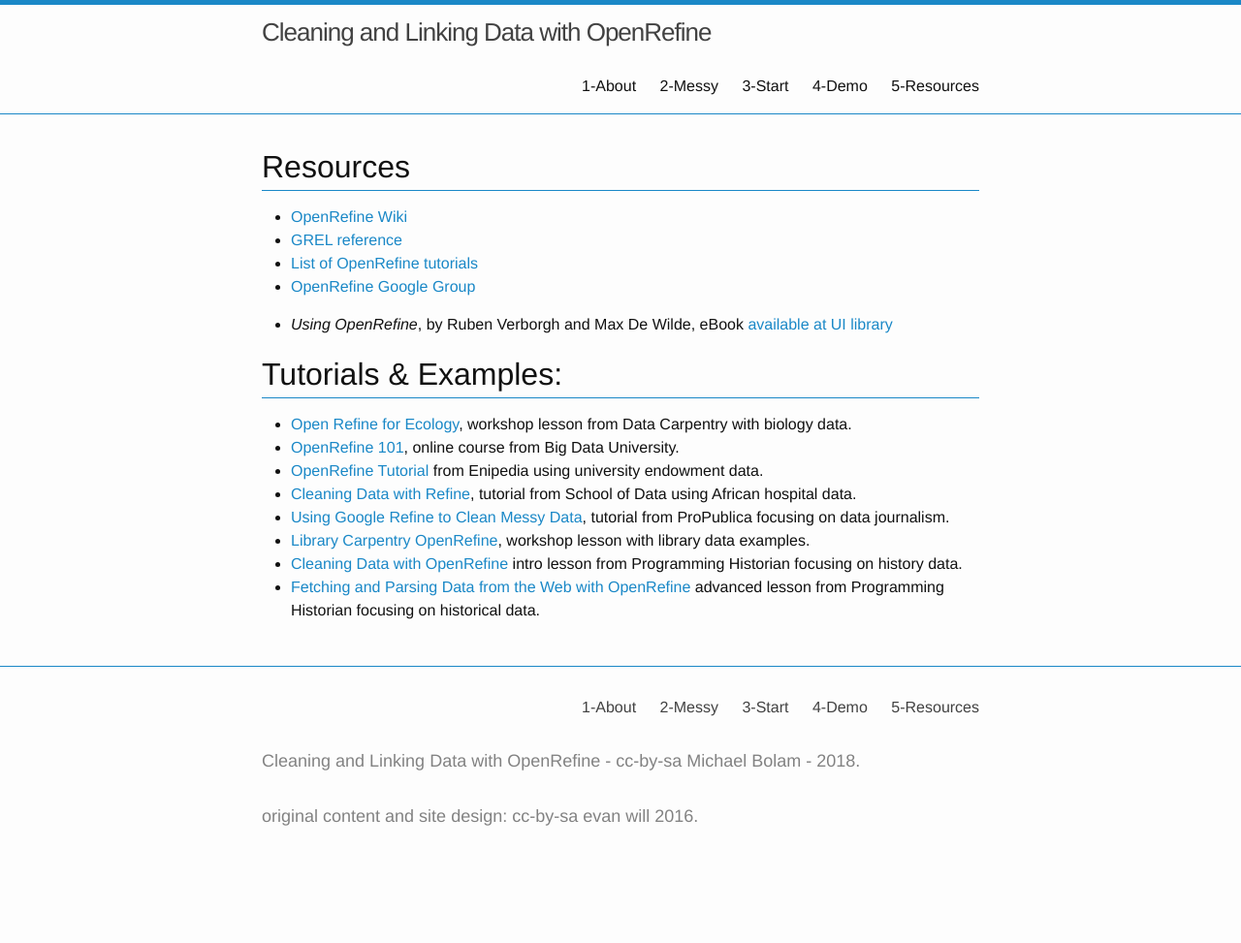
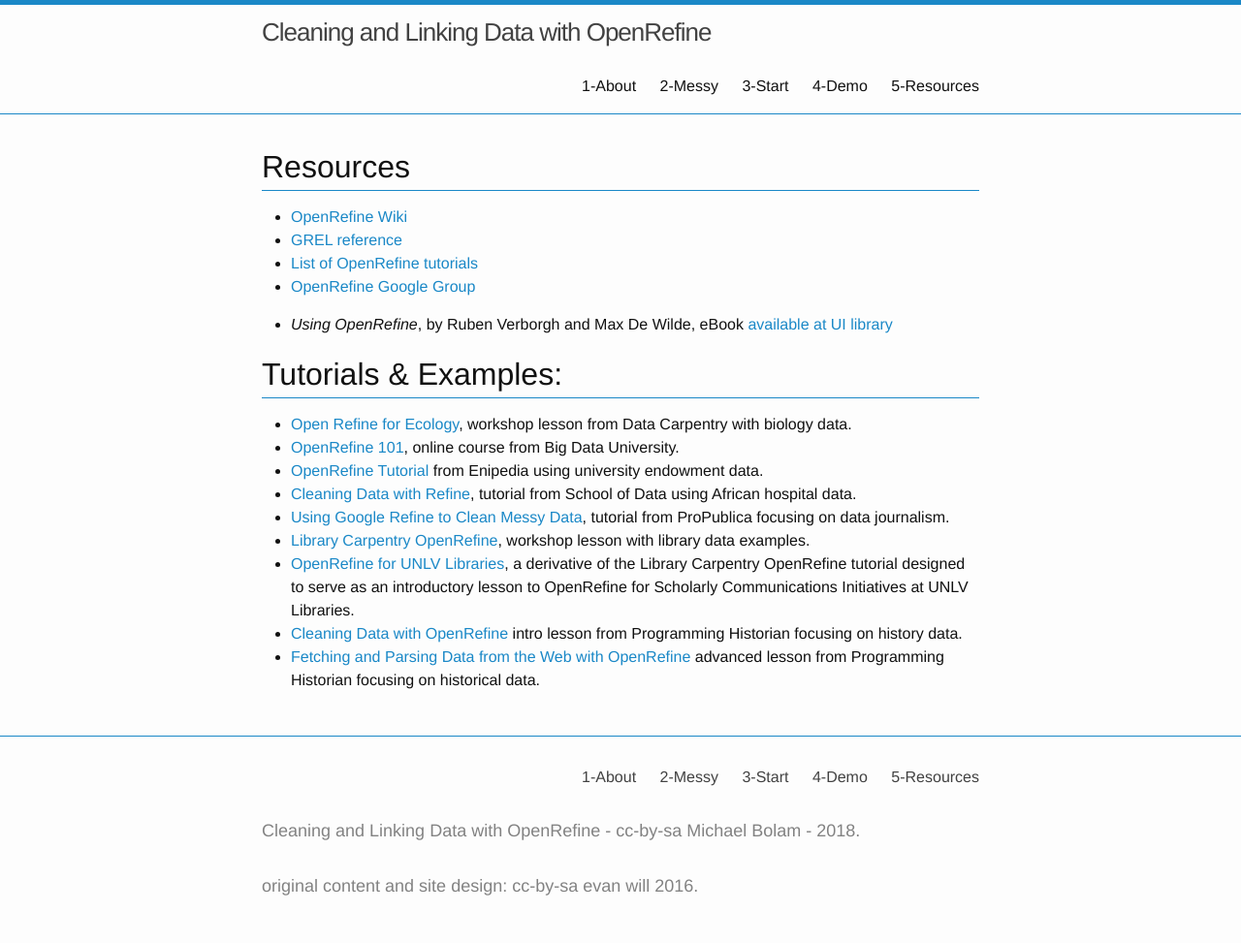
Before and after one commit to mbolam/DigMitCS_openrefine, a Jekyll site: the page built from 5-resources.md, in a window 1280 px wide. Shown: the whole page at 97% size. Built offline with Jekyll 4.4.1, drawn with Linux system fonts in a browser that asks for light colours; before the commit the page ends 901 px from its top, so only the background shows below that.

Commit message:
Add UNLV tutorial

```diff
--- a/5-resources.md
+++ b/5-resources.md
@@ -21,5 +21,6 @@ nav: true
 - [Cleaning Data with Refine](http://schoolofdata.org/handbook/recipes/cleaning-data-with-refine/), tutorial from School of Data using African hospital data.
 - [Using Google Refine to Clean Messy Data](https://www.propublica.org/nerds/item/using-google-refine-for-data-cleaning), tutorial from ProPublica focusing on data journalism.
 - [Library Carpentry OpenRefine](https://data-lessons.github.io/library-openrefine/), workshop lesson with library data examples.
+- [OpenRefine for UNLV Libraries](https://geokels.github.io/OpenRefine-UNLV-Libraries/), a derivative of the Library Carpentry OpenRefine tutorial designed to serve as an introductory lesson to OpenRefine for Scholarly Communications Initiatives at UNLV Libraries.
 - [Cleaning Data with OpenRefine](http://programminghistorian.org/lessons/cleaning-data-with-openrefine) intro lesson from Programming Historian focusing on history data.
 - [Fetching and Parsing Data from the Web with OpenRefine](https://programminghistorian.org/lessons/fetch-and-parse-data-with-openrefine) advanced lesson from Programming Historian focusing on historical data.
```
